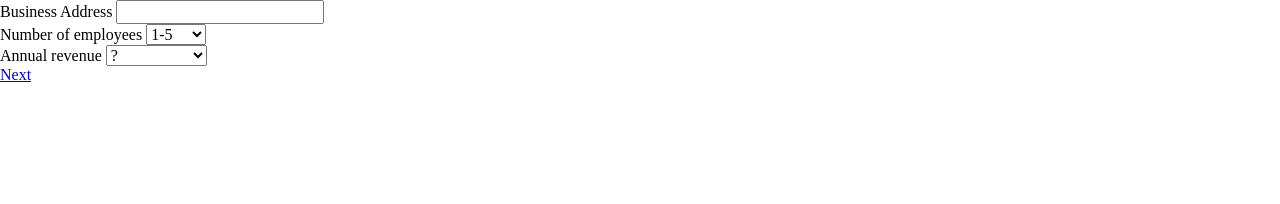
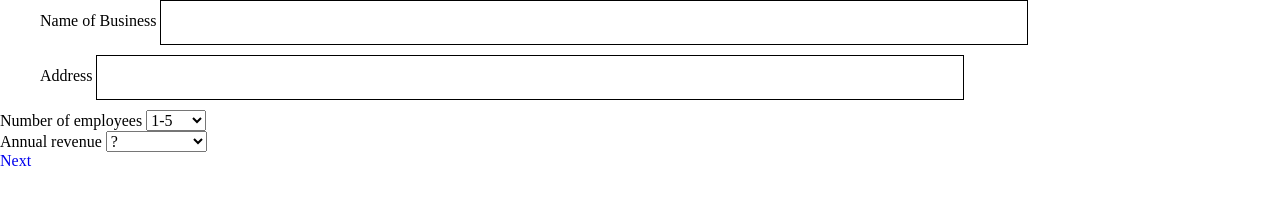
Before and after one commit to mhyneman8/hack, a plain HTML site: page profile3.html in a window 1280 px wide. Drawn offline with nearby package versions, Linux system fonts and the light colour scheme.

Commit message:
organized into folder

```diff
--- a/profile3.html
+++ b/profile3.html
@@ -12,15 +12,24 @@
     <!-- add font here -->
 
     <!-- css -->
-    <link rel="stylesheet" type="text/css" href="css/style.css">
+    <link rel="stylesheet" type="text/css" href="css/styles.css">
   </head>
   <body>
 
     <form>
 
-      <div class=''>
-        <label for='address'>Business Address</label>
-        <input id='address'>
+      <div class='label'>
+        <label class="label" for='name'>
+          Name of Business
+          <input class="input" id='name'>
+        </label>
+      </div>
+
+      <div class='label'>
+        <label class="label" for='address'>
+          Address
+          <input class="input" id='address'>
+        </label>
       </div>
 
       <div class=''>
```
Also changed, not shown: Need to do/business.html (renamed from business.html), Need to do/home.html (renamed from home.html), Need to do/locations.html (renamed from locations.html), Need to do/messages.html (renamed from messages.html), Need to do/posted.html (renamed from posted.html), Need to do/profile4.html (renamed from profile4.html), Need to do/request.html (renamed from request.html), Need to do/reviews.html (renamed from reviews.html), Need to do/rewards.html (renamed from rewards.html), Need to do/search.html (renamed from search.html), Need to do/settings.html (renamed from settings.html).
